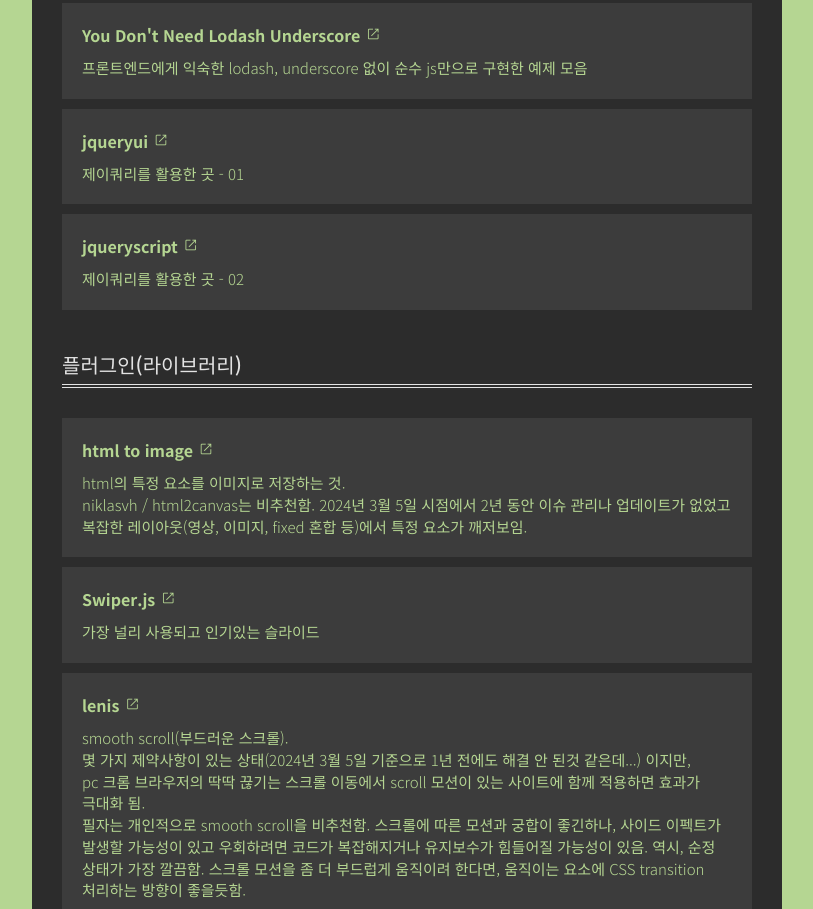
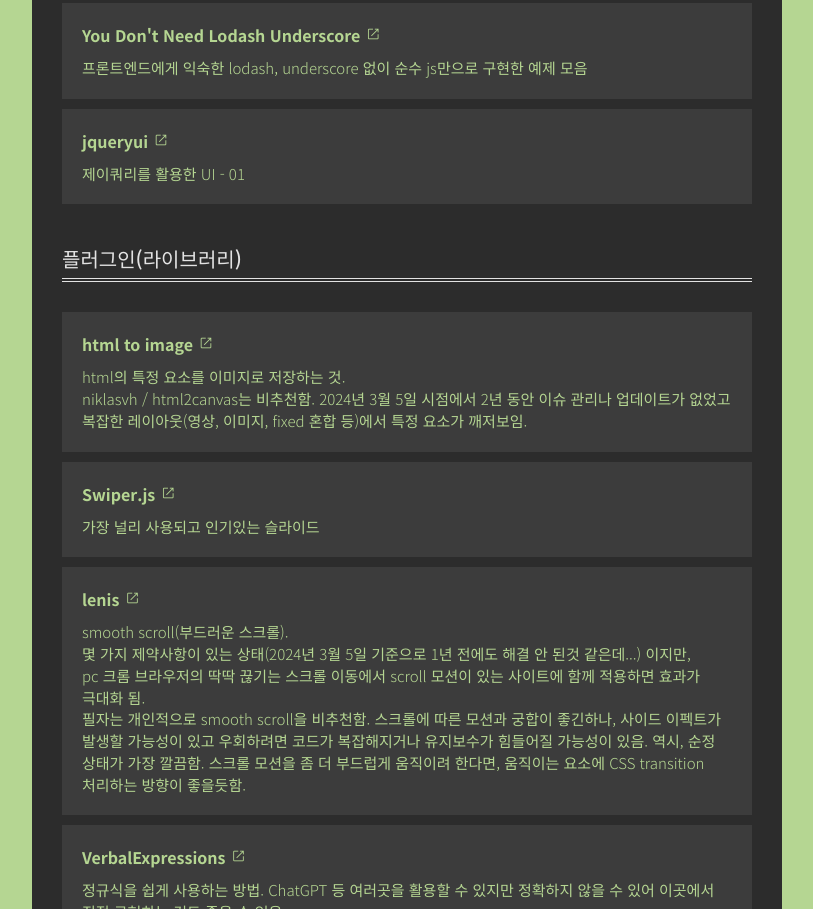
Before and after one commit to amerimnos/Web-Frontend-Useful-Source-Collection, a plain HTML site: page index.html in a window 1280 px wide. Shown: the part 3012-3921 px from the top of the page, without its empty margins (233-1046 px from the left). Drawn offline with nearby package versions, Linux system fonts and the light colour scheme.

Commit message:
jquery 관려 내용 보안
- 불필요한 사이트 제거
- 문구 수정

```diff
--- a/index.html
+++ b/index.html
@@ -139,11 +139,7 @@
         </article>
         <article class="main-content__article-wrap">
             <h3 class="main-content__sub-title"><a class="main-content__linker" href="https://jqueryui.com/demos/" title="사이트 바로가기" target="_blank">jqueryui<span class="main-content__icon--new-tab material-symbols-outlined">open_in_new</span></a></h3>
-            <div class="main-content__desc">제이쿼리를 활용한 곳 - 01</div>
-        </article>
-        <article class="main-content__article-wrap">
-            <h3 class="main-content__sub-title"><a class="main-content__linker" href="https://www.jqueryscript.net/" title="사이트 바로가기" target="_blank">jqueryscript<span class="main-content__icon--new-tab material-symbols-outlined">open_in_new</span></a></h3>
-            <div class="main-content__desc">제이쿼리를 활용한 곳 - 02</div>
+            <div class="main-content__desc">제이쿼리를 활용한 UI - 01</div>
         </article>
     </section>
     <section class="main-content">
```
